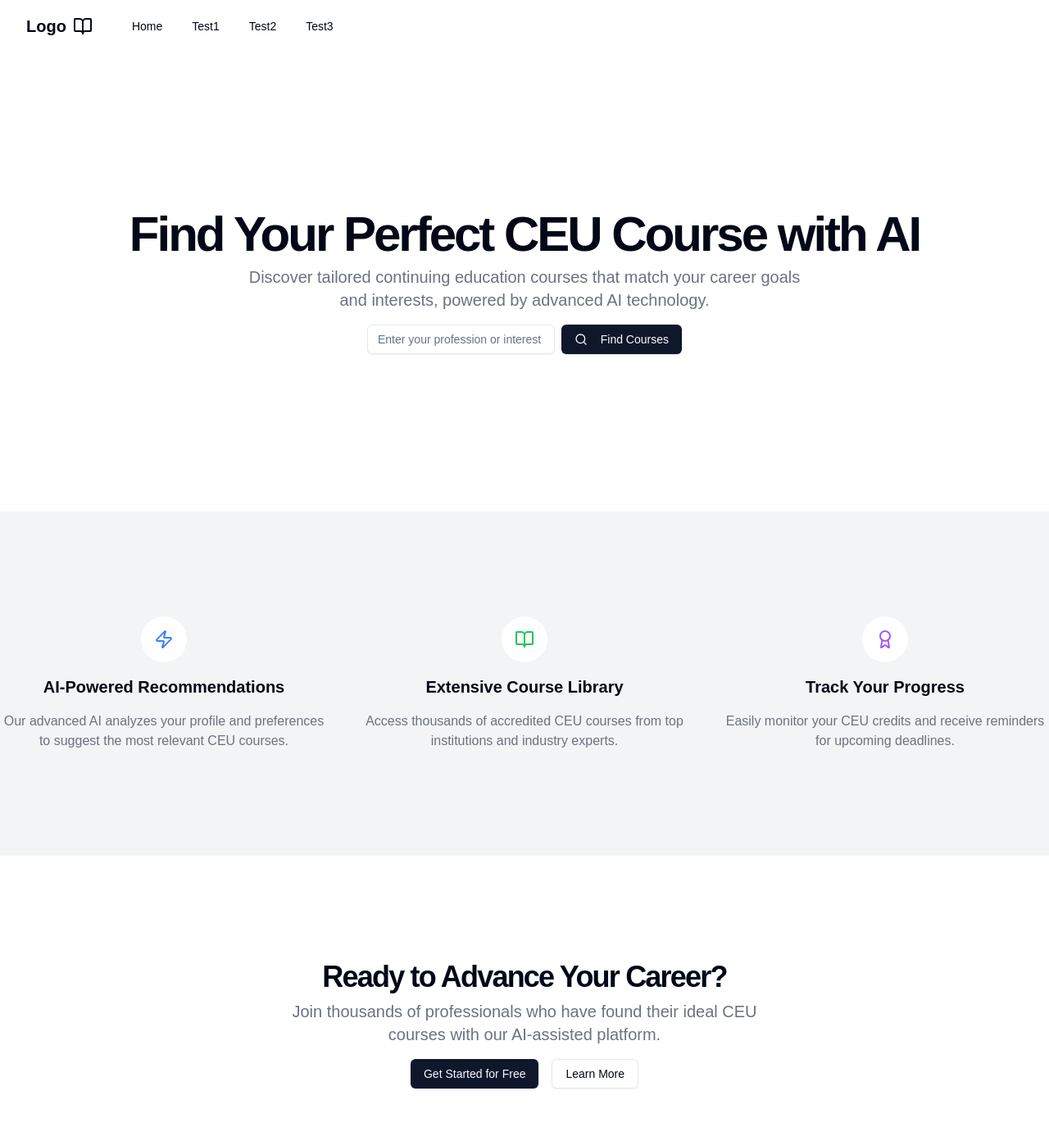
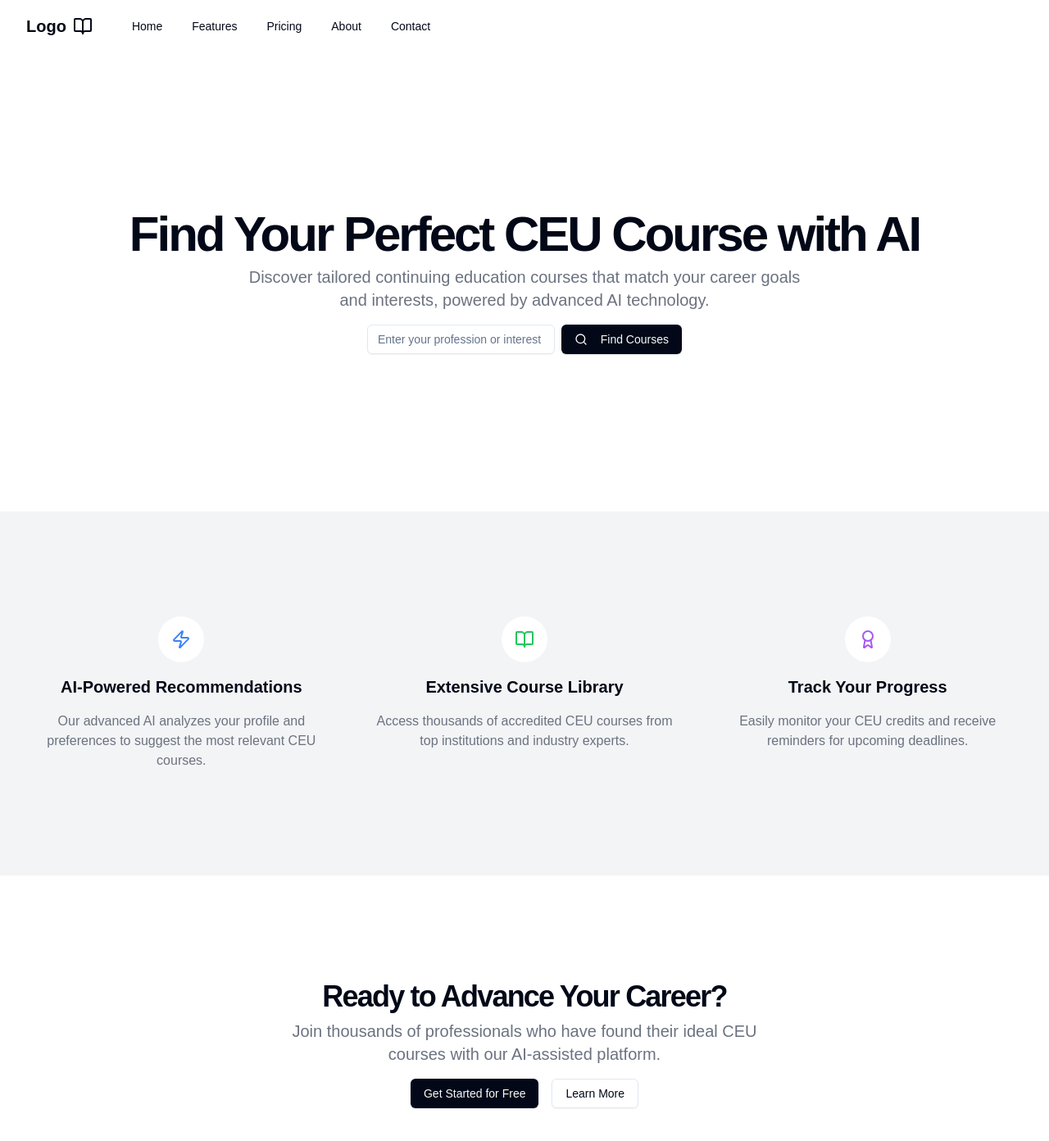
Before and after one commit to eldridgerdev/med-courses, a Next.js app: page / in a window 1280 px wide. Shown: the top 1392 px of the page at 82% size. Built offline with nearby package versions, Linux system fonts and the light colour scheme.

Commit message:
Various visual fixes and updates

```diff
--- a/components/custom/navigation/top-navigation.tsx
+++ b/components/custom/navigation/top-navigation.tsx
@@ -33,17 +33,22 @@ const navLinks: NavLink[] = [
   },
   {
     id: 1,
-    title: "Test1",
+    title: "Features",
     href: "/",
   },
   {
     id: 2,
-    title: "Test2",
+    title: "Pricing",
     href: "/",
   },
   {
     id: 3,
-    title: "Test3",
+    title: "About",
+    href: "/",
+  },
+  {
+    id: 4,
+    title: "Contact",
     href: "/",
   },
 ];
@@ -73,11 +78,14 @@ const SmallScreenMenu = (props: HTMLAttributes<HTMLDivElement>) => (
             <SheetDescription>Sidebar</SheetDescription>
           </SheetHeader>
           <nav className="flex flex-col space-y-4">
+            {/*
+                className="text-sm font-medium transition-colors hover:text-primary"
+ */}
             {navLinks.map((item: NavLink) => (
               <Link
                 key={item.id}
                 href={item.href}
-                className="text-sm font-medium transition-colors hover:text-primary"
+                className="text-sm font-medium transition-colors hover:underline"
               >
                 {item.title}
               </Link>
@@ -119,7 +127,7 @@ export default function TopNav() {
                   <NavigationMenuLink
                     className={cn(
                       navigationMenuTriggerStyle(),
-                      "bg-transparent",
+                      "bg-transparent hover:bg-transparent hover:underline underline-offset-4",
                     )}
                   >
                     {nav.title}
--- a/components/custom/ui/CTA.tsx
+++ b/components/custom/ui/CTA.tsx
@@ -4,7 +4,7 @@ import { Award, BookOpen, Zap } from "lucide-react";
 const CTA = () => {
   return (
     <>
-      <section className="w-full py-12 md:py-24 lg:py-32 bg-gray-100 dark:bg-gray-800">
+      <section className="w-full py-12 px-8 md:px-18 lg:px-22 md:py-24 lg:py-32 bg-gray-100 dark:bg-gray-800">
         <div className="grid gap-10 sm:grid-cols-2 lg:grid-cols-3">
           <div className="flex flex-col items-center space-y-4 text-center">
             <div className="p-4 bg-white rounded-full dark:bg-gray-900">
@@ -50,7 +50,9 @@ const CTA = () => {
             </p>
           </div>
           <div className="space-x-4">
-            <Button>Get Started for Free</Button>
+            <Button className="bg-foreground hover:bg-muted-foreground">
+              Get Started for Free
+            </Button>
             <Button variant="outline">Learn More</Button>
           </div>
         </div>
--- a/components/custom/ui/Hero.tsx
+++ b/components/custom/ui/Hero.tsx
@@ -23,7 +23,10 @@ const Hero = () => {
               placeholder="Enter your profession or interest"
               type="text"
             />
-            <Button type="submit">
+            <Button
+              type="submit"
+              className="bg-foreground hover:bg-muted-foreground"
+            >
               <Search className="mr-2 h-4 w-4" />
               Find Courses
             </Button>
```
